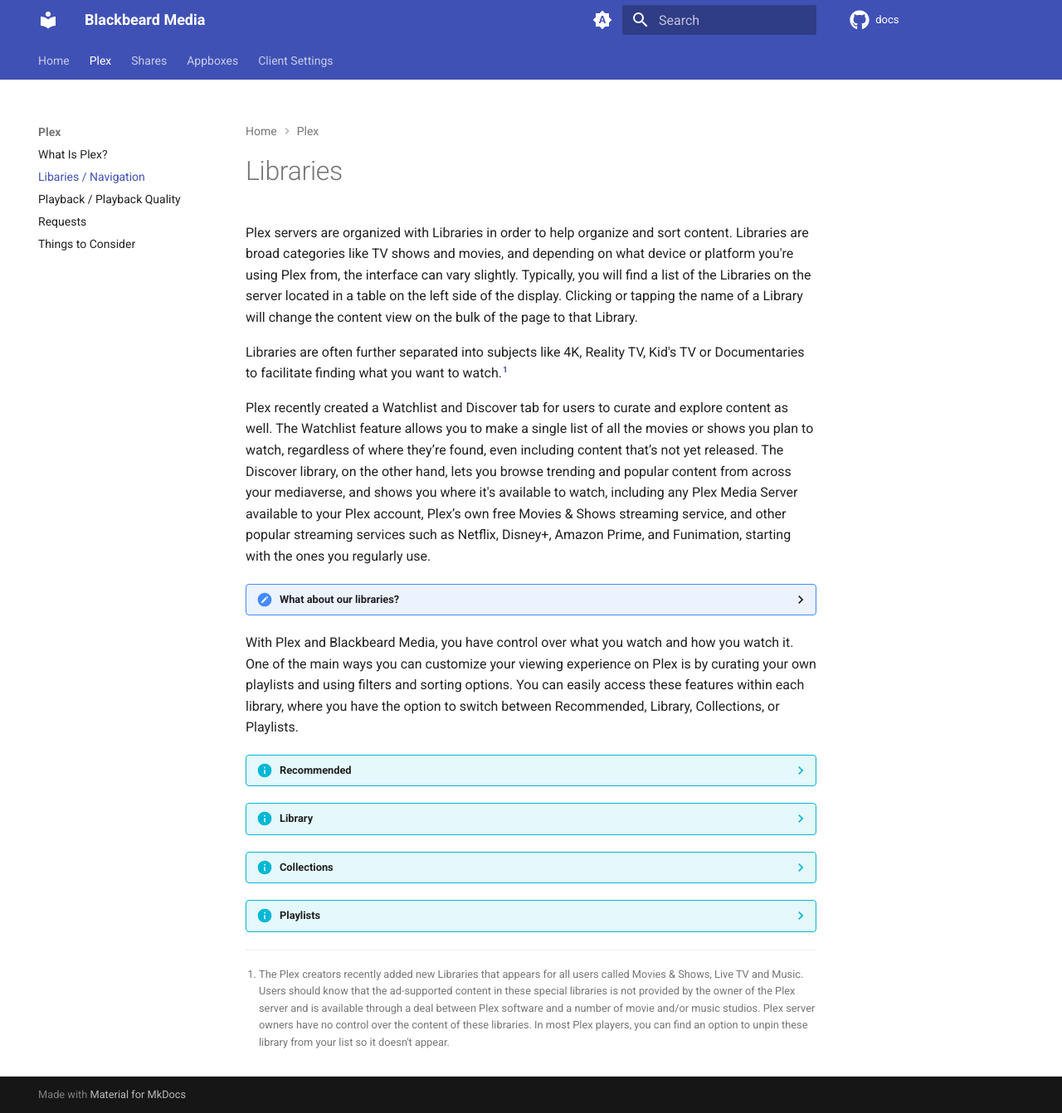
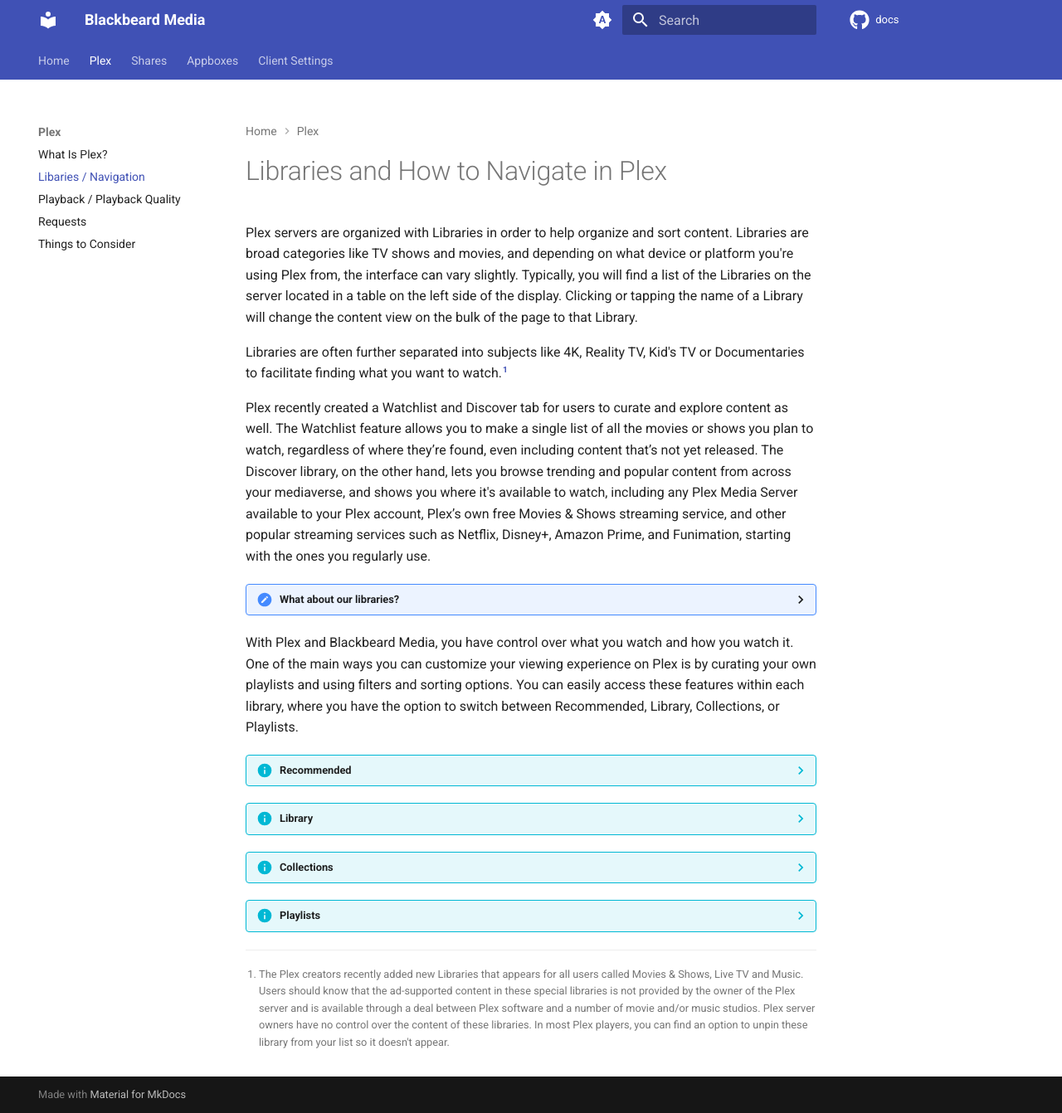
Before and after one commit to neomedia6989/docs-2, an MkDocs documentation site: the page built from docs/plex/libraries.md, in a window 1280 px wide and 1342 px high. Shown: the whole window at 83% size. Built offline with MkDocs 1.6.1 and Material for MkDocs 9.7.7, drawn with Linux system fonts in a browser that asks for light colours; comment, search, counter and statistics services are not loaded.

Commit message:
Update libraries.md

```diff
--- a/docs/plex/libraries.md
+++ b/docs/plex/libraries.md
@@ -1,4 +1,4 @@
-# Libraries
+# Libraries and How to Navigate in Plex
 
 Plex servers are organized with Libraries in order to help organize and sort content. Libraries are broad categories like TV shows and movies, and depending on what device or platform you're using Plex from, the interface can vary slightly. Typically, you will find a list of the Libraries on the server located in a table on the left side of the display. Clicking or tapping the name of a Library will change the content view on the bulk of the page to that Library.
 
```
